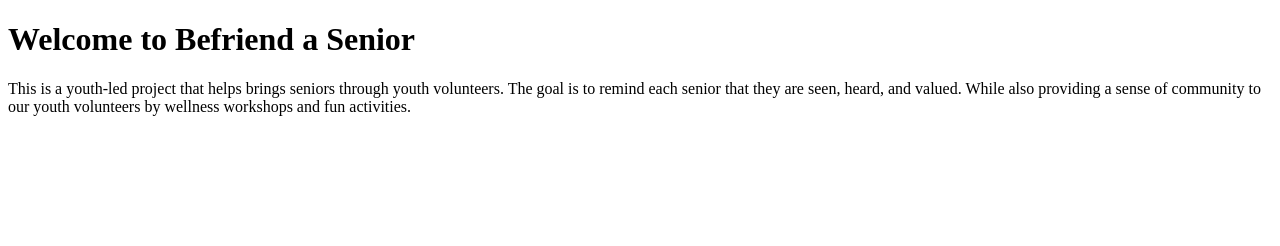
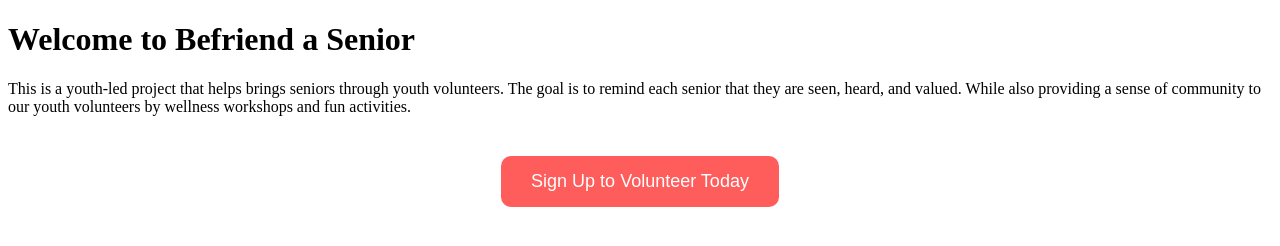
Before and after one commit to salinanguyen/befriend-a-senior, a plain HTML site: page index.html in a window 1280 px wide. Drawn offline with Linux system fonts and the light colour scheme.

Commit message:
Update index.html

```diff
--- a/index.html
+++ b/index.html
@@ -9,3 +9,20 @@
   <p>This is a youth-led project that helps brings seniors through youth volunteers. The goal is to remind each senior that they are seen, heard, and valued. While also providing a sense of community to our youth volunteers by wellness workshops and fun activities.</p>
 </body>
 </html>
+
+<div style="text-align:center; margin: 40px 0;">
+  <a href="https://forms.gle/anYq1wdv6ZWmFgdr6" target="_blank">
+    <button style="
+      background-color: #ff5c5c;
+      color: white;
+      border: none;
+      padding: 15px 30px;
+      font-size: 18px;
+      border-radius: 10px;
+      cursor: pointer;
+      transition: 0.3s ease;
+    " onmouseover="this.style.backgroundColor='#ff7a7a'" onmouseout="this.style.backgroundColor='#ff5c5c'">
+      Sign Up to Volunteer Today
+    </button>
+  </a>
+</div>
```
